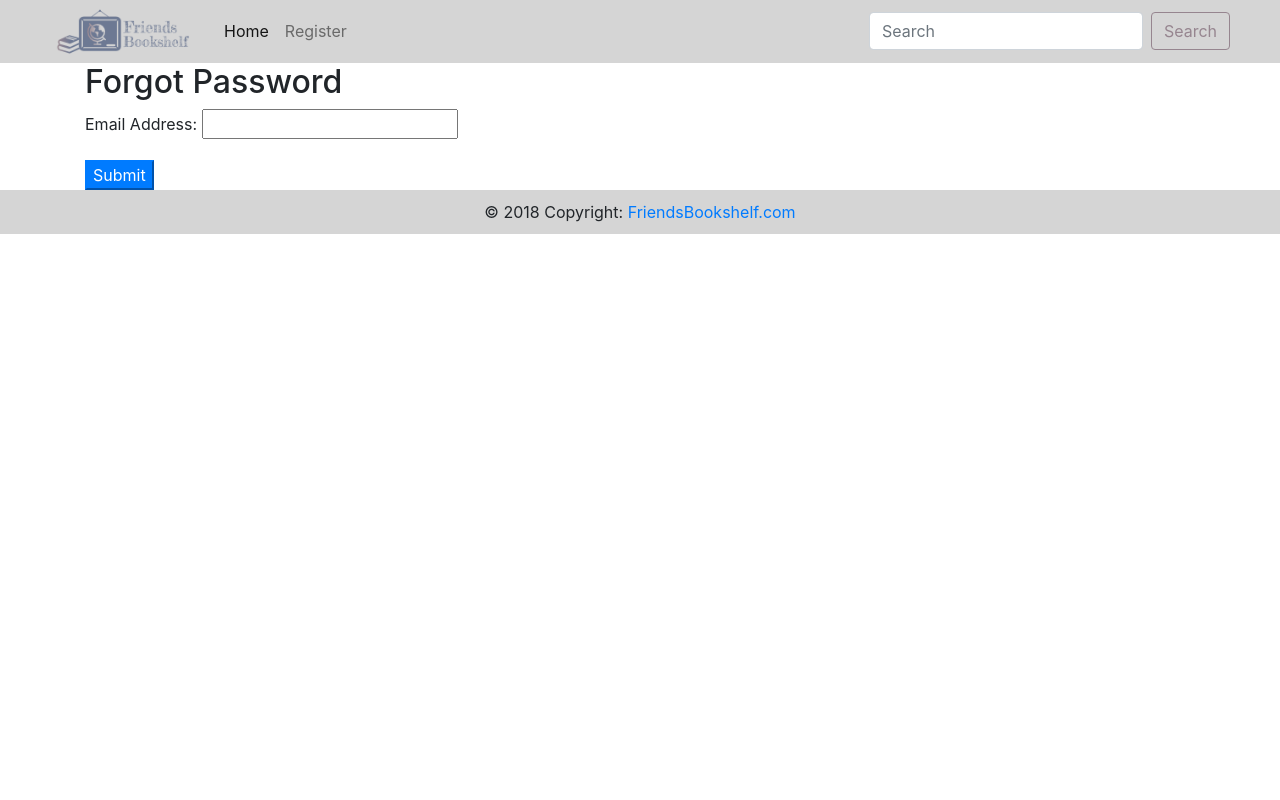
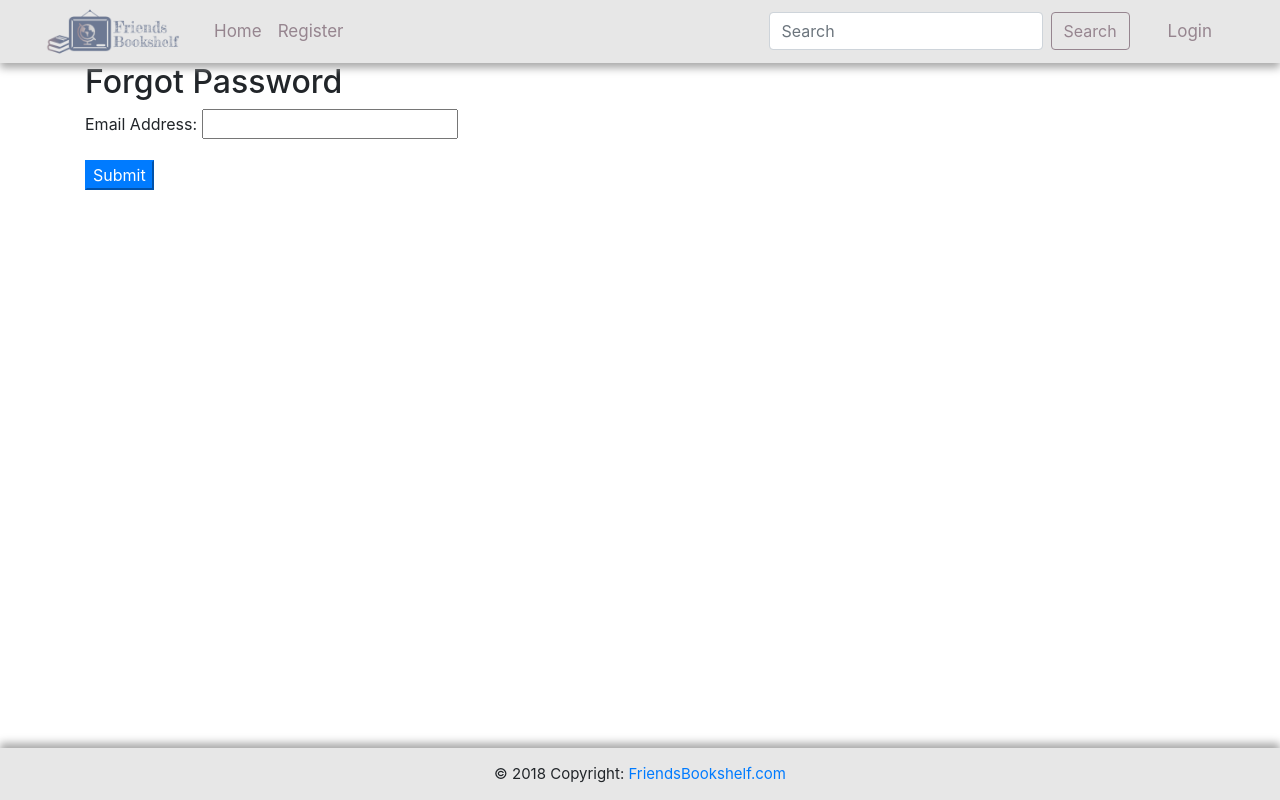
Before and after one commit to yovalice/Friends-Bookshelf, a Django app: page /forgot/ in a window 1280 px wide. Run offline with Django 3.2, Linux system fonts and the light colour scheme; some libraries are stand-ins or nearby versions.

Commit message:
changes to navbar

```diff
--- /dev/null
+++ b/friendsbookshelf/books/urls.py
@@ -0,0 +1,8 @@
+
+from django.urls import path
+from .views import books_wishlist, books_liked
+
+urlpatterns = [
+    path('books_wishlist/', books_wishlist, name='books_wishlist'),
+    path('books_liked/', books_liked, name='books_liked'),
+]
--- a/friendsbookshelf/books/views.py
+++ b/friendsbookshelf/books/views.py
@@ -1,3 +1,7 @@
 from django.shortcuts import render
 
-# Create your views here.
+def books_wishlist(request):
+    return render(request, 'books_wishlist.html')
+
+def books_liked(request):
+    return render(request, 'books_liked.html')
--- a/friendsbookshelf/friendsbookshelf/urls.py
+++ b/friendsbookshelf/friendsbookshelf/urls.py
@@ -22,4 +22,5 @@ urlpatterns = [
     path('admin/', admin.site.urls),
     path('', include('users.urls')),
     path('', home_page, name='home'),
+    path('', include('books.urls')),
 ]
--- a/friendsbookshelf/static/css/footer.css
+++ b/friendsbookshelf/static/css/footer.css
@@ -1,6 +1,12 @@
 .page-footer{
-  background-color: #D5D5D5;
+  background: rgb(231,231,231);
+  width: 100%;
   text-align: center;
-  padding-top: 10px;
-  padding-bottom: 10px;
+  overflow: auto;
+  font-size: 15px;
+  padding: 15px 0px;
+  position: fixed;
+  bottom: 0;
+  box-shadow: 0px -5px 8px #aaa;
+  z-index: 100;
 }
--- a/friendsbookshelf/static/css/header.css
+++ b/friendsbookshelf/static/css/header.css
@@ -2,10 +2,10 @@
   width: 150px;
 }
 .navbar {
-    background-color: #D5D5D5;
+    background-color: rgb(231,231,231);
     padding:0px;
-    padding-left: 50px;
-    padding-right: 50px;
+    padding: 0px 40px;
+    box-shadow: 0px 5px 8px #aaa;
 }
 .btn-outline{
   color: #96858F;
@@ -17,3 +17,16 @@
   border-color: #96858F;
   background-color: #96858F;
 }
+.form-inline{
+  margin-right: 30px;
+}
+.nav-link{
+  color: #96858F;
+  font-size: 17px;
+}
+.nav-link:hover{
+  color: #6D7993;
+}
+.navbar-nav{
+  margin-right: 20px;
+}
--- a/friendsbookshelf/templates/common/base.html
+++ b/friendsbookshelf/templates/common/base.html
@@ -19,40 +19,25 @@
 </head>
 
 <body>
-  <nav class="navbar navbar-expand-lg navbar-light">
+  <nav class="navbar navbar-expand-lg">
     <a class="navbar-brand" href="{% url 'home' %}">
         <img class="logo-img" src="{% static 'img/logo2.png' %}" alt="Logo">
       </a>
     <button class="navbar-toggler" type="button" data-toggle="collapse" data-target="#navbarSupportedContent" aria-controls="navbarSupportedContent" aria-expanded="false" aria-label="Toggle navigation">
       <span class="navbar-toggler-icon"></span>
     </button>
-
     <div class="collapse navbar-collapse" id="navbarSupportedContent">
       <ul class="navbar-nav mr-auto">
-        <li class="nav-item active">
-          <a class="nav-link" href="{% url 'home' %}">Home <span class="sr-only">(current)</span></a>
+        <li class="nav-item">
+          <a class="nav-link" href="{% url 'home' %}">Home</a>
         </li>
         {% if user.is_authenticated %}
-        <li class="nav-item">
-          <a class="nav-link" href="{% url 'user_information' %}">User Info</a>
-        </li>
-        <li class="nav-item">
-          <a class="nav-link" href="{% url 'logout' %}">Logout</a>
-        </li>
-        <li class="nav-item dropdown">
-          <a class="nav-link dropdown-toggle" href="#" id="navbarDropdown" role="button" data-toggle="dropdown" aria-haspopup="true" aria-expanded="false">
-              Dropdown
-            </a>
-          <div class="dropdown-menu" aria-labelledby="navbarDropdown">
-            <a class="dropdown-item" href="#">Action</a>
-            <a class="dropdown-item" href="#">Another action</a>
-            <div class="dropdown-divider"></div>
-            <a class="dropdown-item" href="#">Something else here</a>
-          </div>
-        </li>
-        <li class="nav-item">
-          <a class="nav-link disabled" href="#">Disabled</a>
-        </li>
+          <li class="nav-item">
+            <a class="nav-link" href="{% url 'books_wishlist' %}">Books Wishlist</a>
+          </li>
+          <li class="nav-item">
+            <a class="nav-link" href="{% url 'books_liked' %}">Books liked</a>
+          </li>
         {% else %}
         <li class="nav-item">
           <a class="nav-link" href="{% url 'register' %}">Register</a>
@@ -63,6 +48,25 @@
         <input class="form-control mr-sm-2" type="search" placeholder="Search" aria-label="Search">
         <button class="btn btn-outline my-2 my-sm-0" type="submit">Search</button>
       </form>
+      <ul class="navbar-nav">
+      {% if user.is_authenticated %}
+        <li class="nav-item dropdown">
+          <a class="nav-link dropdown-toggle" href="#" id="navbarDropdown" role="button" data-toggle="dropdown" aria-haspopup="true" aria-expanded="false">
+              Dropdown
+            </a>
+          <div class="dropdown-menu" aria-labelledby="navbarDropdown">
+            <a class="dropdown-item" href="{% url 'user_information' %}">User Info</a>
+            <a class="dropdown-item" href="#">Friends</a>
+            <div class="dropdown-divider"></div>
+            <a class="dropdown-item" href="{% url 'logout' %}">Logout</a>
+          </div>
+        </li>
+      {% else %}
+          <li class="nav-item">
+            <a class="nav-link" href="{% url 'login' %}">Login</a>
+          </li>
+      {% endif %}
+      </ul>
     </div>
   </nav>
 
```
Also changed, not shown: friendsbookshelf/templates/books_liked.html (added, +7 -0 lines), friendsbookshelf/templates/books_wishlist.html (added, +7 -0 lines), friendsbookshelf/db.sqlite3, friendsbookshelf/templates/home.html (renamed from friendsbookshelf/templates/users/home.html), 1 other file.
